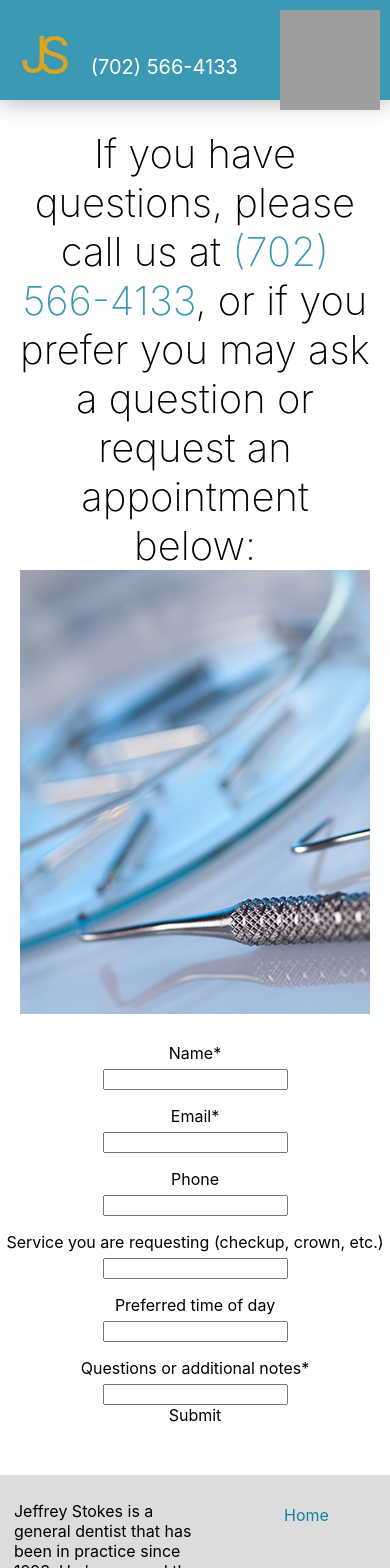
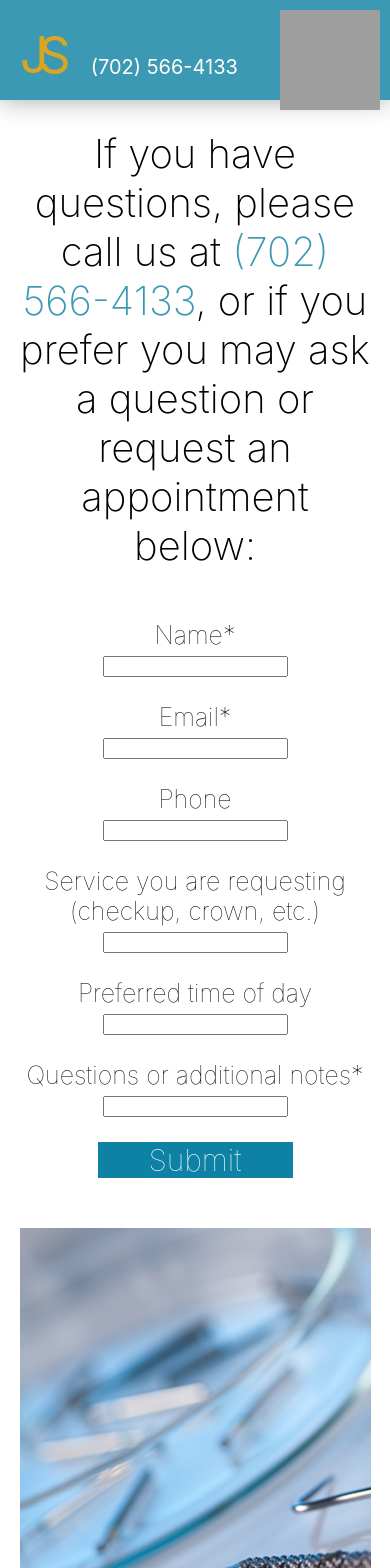
Before and after one commit to brockstonking/jeffreystokesdds, a React (Create React App) app: page /contactus in a window 390 px wide. Shown: the top 1568 px of the page. Built offline with nearby package versions, Linux system fonts and the light colour scheme; grey boxes are pictures that could not be loaded.

Commit message:
completed contact us page

```diff
--- a/src/components/pages/contactus/ContactUs.css
+++ b/src/components/pages/contactus/ContactUs.css
@@ -20,10 +20,11 @@
 .contactUsForm {
     margin-top: 25px;
     margin-bottom: 50px;
+    width: 40%;
 }
 
 .contactUsFormMobile {
-    margin-top: 25px;
+    margin-top: 50px;
     margin-bottom: 50px;
 }
 
@@ -40,3 +41,41 @@
     text-decoration: none;
     color: #3c99b3;
 }
+
+.inputParent {
+    text-align: left;
+}
+
+.inputTitle {
+    font-size: 25px;
+    font-weight: 100;
+}
+
+.inputTitleMobile {
+    font-size: 25px;
+    font-weight: 100;
+}
+
+.contactUsImageMobile {
+    margin-bottom: 50px;
+    width: 90%;
+}
+
+.contactUsImage {
+    width: 40%;
+}
+
+.contactUsSubmitEmailButton {
+    background-color: #0e82a4;
+    cursor: pointer;
+    color: white;
+    font-weight: 100;
+    font-size: 30px;
+    width: 50%;
+    margin: auto;
+    margin-top: 25px;
+}
+
+.contactUsSubmitEmailButton:hover {
+    background-color: #3c99b3;
+}
--- a/src/components/pages/contactus/ContactUs.js
+++ b/src/components/pages/contactus/ContactUs.js
@@ -59,12 +59,13 @@ class ContactUs extends Component {
 
     render(){
         window.addEventListener('resize', this.checkIfMobileView);
-
+        const imgForMobile = !this.state.isMobile ? null : <img className={this.state.isMobile ? 'contactUsImageMobile' : 'contactUsImage'} src={DentalTools3} alt='' />
+        const imgForDesktop = this.state.isMobile ? null : <img className={this.state.isMobile ? 'contactUsImageMobile' : 'contactUsImage'} src={DentalTools3} alt='' />
         return (
             <div className={this.state.isMobile ? 'contactUsParentMobile' : 'contactUsParent'}>
                 <h1 className={this.state.isMobile ? 'contactUsTitleMobile' : 'contactUsTitle'}>If you have questions, please call us at <a href='tel:7025664133' className='contactUsTelephone'>(702) 566-4133</a>, or if you prefer you may ask a question or request an appointment below:</h1>
                 <div className={this.state.isMobile ? 'contactUsMainBodyMobile' : 'contactUsMainBody'}>
-                    <img className={this.state.isMobile ? 'contactUsImageMobile' : 'contactUsImage'} src={DentalTools3} alt='' />
+                    {imgForDesktop}
                     <div className={this.state.isMobile ? 'contactUsFormMobile' : 'contactUsForm'} >
                         <div className={this.state.isMobile ? 'inputParentMobile' : 'inputParent'}>
                             <p className={this.state.isMobile ? 'inputTitleMobile' : 'inputTitle'}>Name*</p>
@@ -90,8 +91,9 @@ class ContactUs extends Component {
                             <p className={this.state.isMobile ? 'inputTitleMobile' : 'inputTitle'}>Questions or additional notes*</p>
                             <input className={this.state.isMobile ? 'inputInputMobile' : 'inputInput'} name='notesOrQuestions' onChange={ e => this.updateState(e.target)} value={this.state.notesOrQuestions} />
                         </div>
-                        <div onClick={() => this.sendEmail()}>Submit</div>
+                        <div onClick={() => this.sendEmail()} className='contactUsSubmitEmailButton'>Submit</div>
                     </div>
+                    {imgForMobile}
                 </div>
             </div>
         )
```
